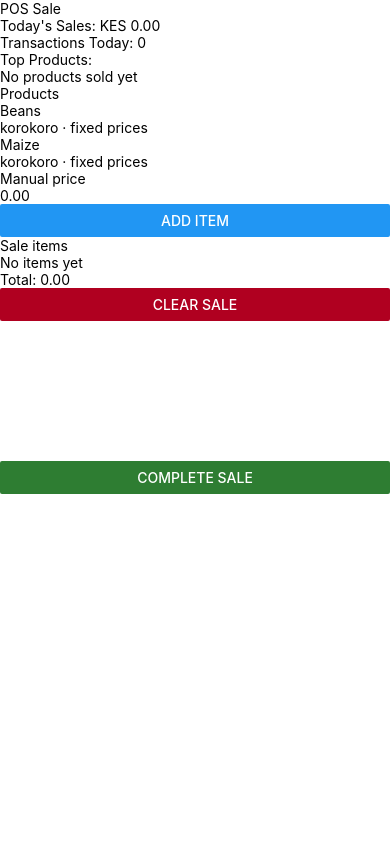
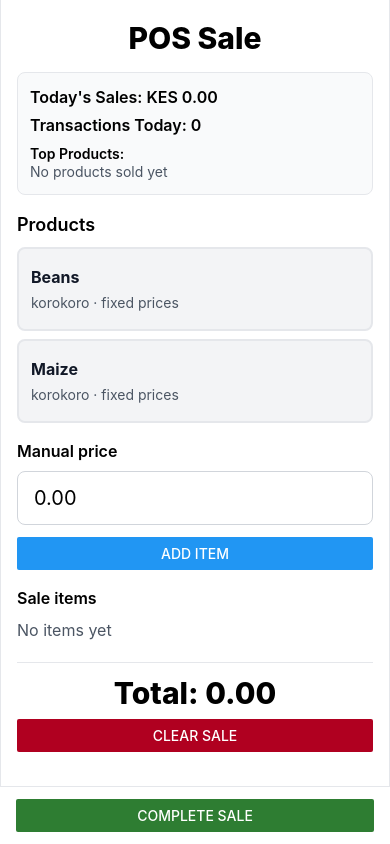
Before and after one commit to Recillah-Khamala/POS-prototype, a React Native app: screen / in a window 390 px wide. Built offline with nearby package versions, Linux system fonts and the light colour scheme.

Commit message:
Fix web layout alignment and complete NativeWind v4 configuration

```diff
--- a/App.js
+++ b/App.js
@@ -1,4 +1,5 @@
 import React from 'react';
+import "./global.css";
 import SalesScreen from './SalesScreen';
 
 export default function App() {
--- a/SalesScreen.js
+++ b/SalesScreen.js
@@ -283,8 +283,13 @@ const SalesScreen = () => {
   }, [selectedProduct]);
 
   return (
-    <View className="flex-1 bg-white px-4 py-5">
-  <ScrollView className="flex-1" contentContainerStyle={{ paddingBottom: 140 }} keyboardShouldPersistTaps="handled">
+    <View style={{ flex: 1 }} className="bg-gray-100 w-full">
+      <ScrollView
+        className="flex-1"
+        contentContainerStyle={{ flexGrow: 1, alignItems: 'center', paddingBottom: 140 }}
+        keyboardShouldPersistTaps="handled"
+      >
+        <View className="w-full max-w-3xl bg-white min-h-screen px-4 py-5 shadow-sm border-x border-gray-200">
           <Text className="text-3xl font-extrabold mb-4 text-center">POS Sale</Text>
 
           {/* Simple dashboard */}
@@ -300,7 +305,7 @@ const SalesScreen = () => {
 
           <Text className="text-base font-semibold mt-1 mb-2">Manual price</Text>
           <TextInput
-        className="border border-gray-300 rounded-lg px-4 py-3 text-xl mb-3"
+            className="border border-gray-300 rounded-lg px-4 py-3 text-xl mb-3 w-full"
             value={priceInput}
             onChangeText={setPriceInput}
             placeholder="0.00"
@@ -323,10 +328,15 @@ const SalesScreen = () => {
           <View className="mb-3">
             <Button title="Clear Sale" onPress={handleClearSale} color="#B00020" />
           </View>
+        </View>
       </ScrollView>
 
       {/* Fixed footer component (Complete Sale) */}
+      <View className="absolute bottom-0 left-0 right-0 items-center">
+        <View className="w-full max-w-3xl">
           <CompleteSaleButton completeSale={completeSale} />
+        </View>
+      </View>
     </View>
   );
 };
--- a/babel.config.js
+++ b/babel.config.js
@@ -1,7 +1,6 @@
 module.exports = function(api) {
   api.cache(true);
   return {
-    presets: ['babel-preset-expo'],
-    plugins: ['nativewind/babel'],
+    presets: [['babel-preset-expo', { jsxImportSource: 'nativewind' }], 'nativewind/babel'],
   };
 };
--- a/components/CartList.js
+++ b/components/CartList.js
@@ -1,5 +1,5 @@
 import React from 'react';
-import { View, Text, Pressable, FlatList } from 'react-native';
+import { View, Text, Pressable } from 'react-native';
 
 // Small local copy of formatQuantity to avoid coupling exports
 function formatQuantity(q) {
@@ -34,11 +34,10 @@ export default function CartList({ items = [], adjustItemQuantity }) {
   };
 
   return (
-    <FlatList
-      data={items}
-      keyExtractor={(row) => row.id}
-      renderItem={renderLine}
-      ListFooterComponent={() => <View className="h-3" />}
-    />
+    <View className="w-full">
+      {items.map((item, index) => (
+        <React.Fragment key={item.id}>{renderLine({ item, index })}</React.Fragment>
+      ))}
+    </View>
   );
 }
--- a/components/ProductSelector.js
+++ b/components/ProductSelector.js
@@ -11,10 +11,10 @@ function formatQuantity(q) {
 
 export default function ProductSelector({ products = [], selectedProduct, setSelectedProduct, onAddItem, quantityOptions = [] }) {
   return (
-    <View>
+    <View className="w-full">
       <Text className="text-lg font-semibold mb-2">Products</Text>
 
-      <View className="flex-row flex-wrap gap-2 mb-3">
+      <View className="flex-row flex-wrap gap-2 mb-3 w-full">
         {products.map((p) => {
           const isSelected = selectedProduct?.id === p.id;
           return (
@@ -33,12 +33,12 @@ export default function ProductSelector({ products = [], selectedProduct, setSel
       </View>
 
       {selectedProduct ? (
-        <View className="border border-blue-600 rounded-lg p-3 mb-4 bg-blue-50">
+        <View className="border border-blue-600 rounded-lg p-3 mb-4 bg-blue-50 w-full">
           <Text className="font-semibold mb-2">{selectedProduct.name} — pick quantity ({selectedProduct.unitName})</Text>
           {quantityOptions.length === 0 ? (
             <Text className="text-sm text-gray-600">No prices for standard quantities.</Text>
           ) : (
-            <View className="flex-row flex-wrap gap-2">
+            <View className="flex-row flex-wrap gap-2 w-full">
               {quantityOptions.map((q) => {
                 const unitPrice = selectedProduct.pricing[q];
                 return (
--- /dev/null
+++ b/global.css
@@ -0,0 +1,3 @@
+@tailwind base;
+@tailwind components;
+@tailwind utilities;
--- a/package.json
+++ b/package.json
@@ -19,7 +19,9 @@
     "react-native-web": "^0.21.0"
   },
   "devDependencies": {
+    "@babel/core": "^7.29.0",
     "autoprefixer": "^10.5.0",
+    "babel-preset-expo": "~54.0.10",
     "postcss": "^8.5.10",
     "tailwindcss": "^3.4.19"
   }
--- a/tailwind.config.js
+++ b/tailwind.config.js
@@ -1,10 +1,9 @@
 /** @type {import('tailwindcss').Config} */
 module.exports = {
-  content: [
-    './**/*.{js,jsx,ts,tsx}',
-  ],
+  content: ["./App.{js,jsx,ts,tsx}", "./SalesScreen.{js,jsx,ts,tsx}", "./components/**/*.{js,jsx,ts,tsx}"],
+  presets: [require("nativewind/preset")],
   theme: {
     extend: {},
   },
   plugins: [],
-}
+};
```
Also changed, not shown: 1 other file (tests, documents, lock files or other folders). Lines whose indentation alone changed are shown as unchanged.
